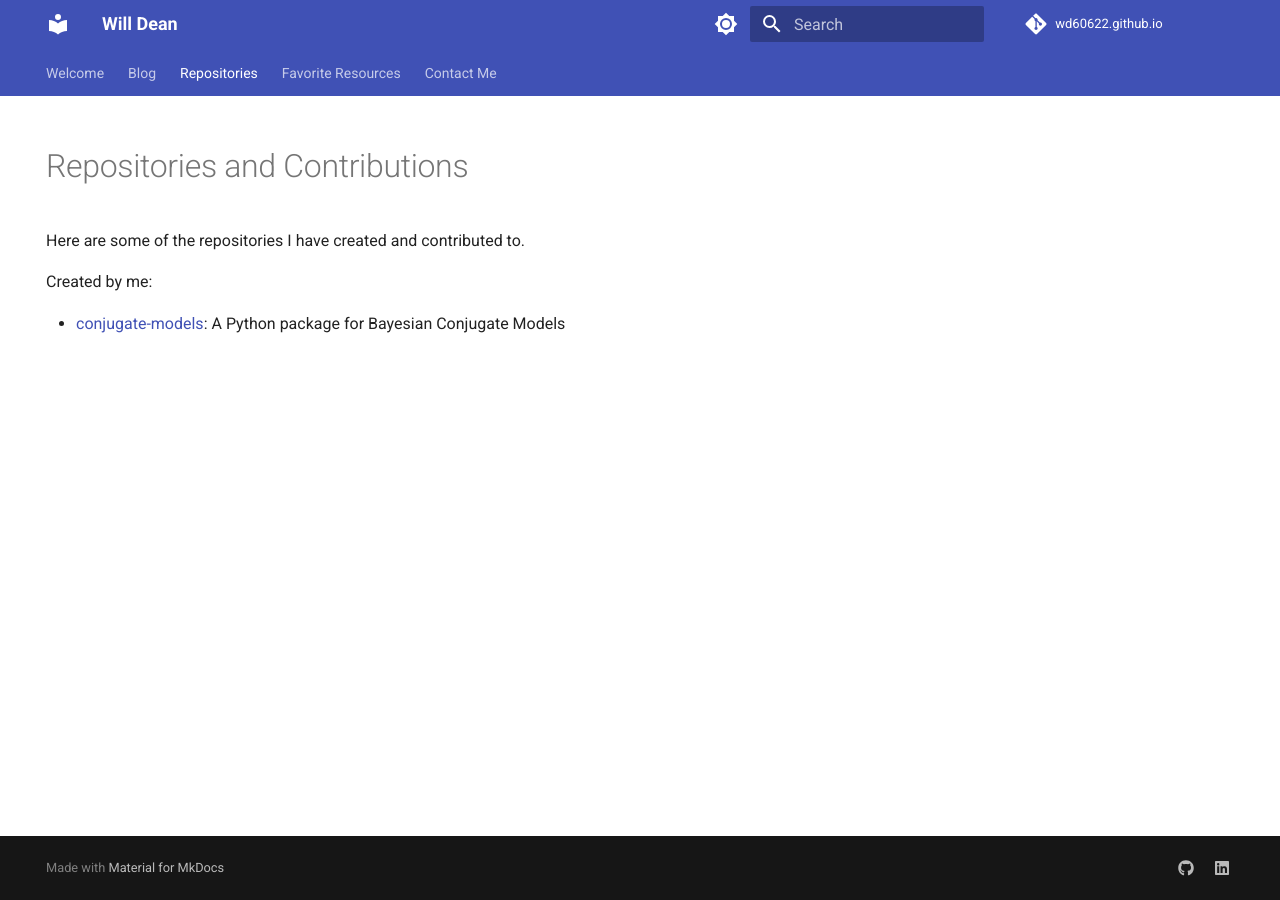
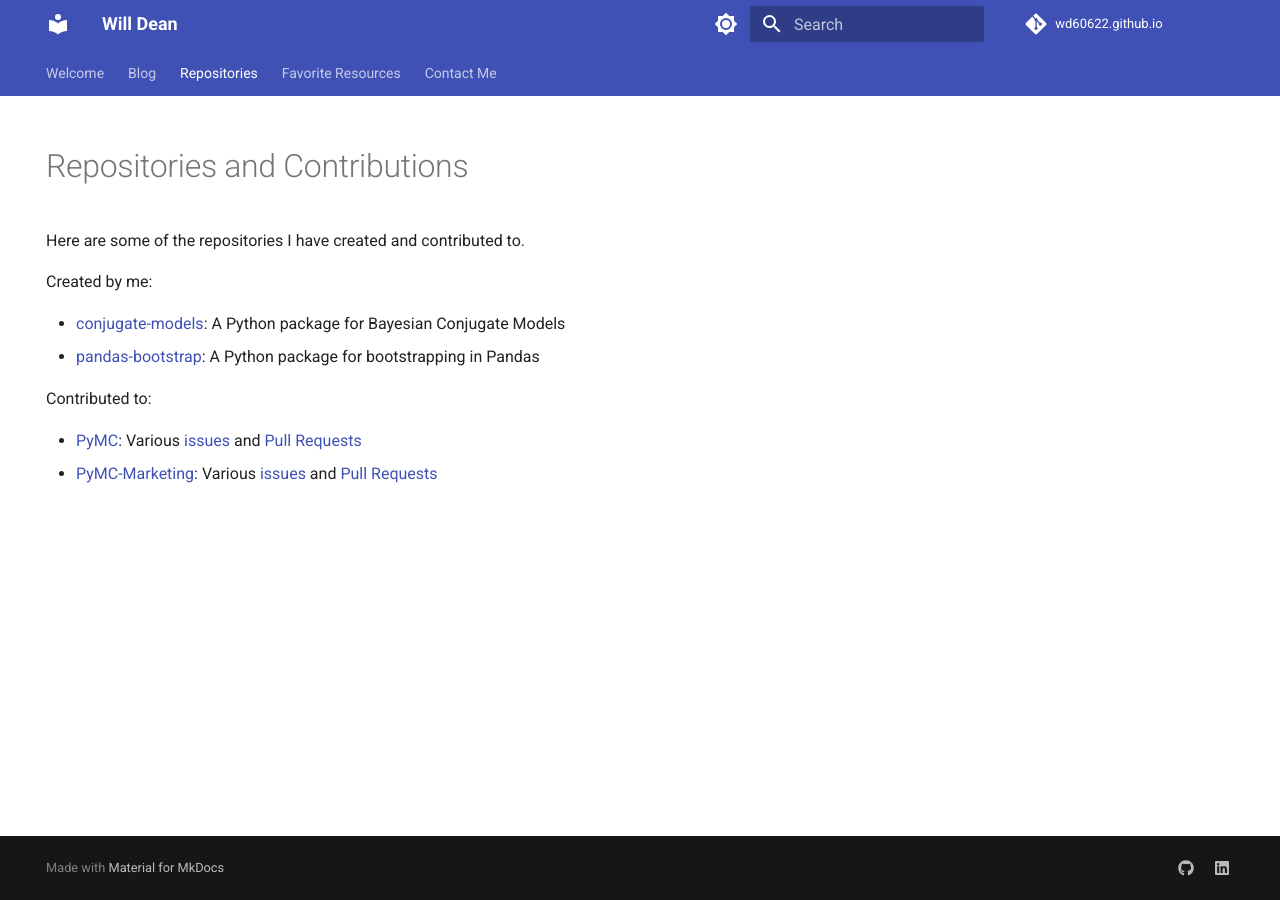
Before and after one commit to williambdean/williambdean.github.io, an MkDocs documentation site: the page built from docs/repos-and-contributions.md, in a window 1280 px wide. Built offline with MkDocs 1.6.1 and Material for MkDocs 9.7.7, drawn with Linux system fonts in a browser that asks for light colours; comment, search, counter and statistics services are not loaded.

Commit message:
another repo

```diff
--- a/docs/repos-and-contributions.md
+++ b/docs/repos-and-contributions.md
@@ -9,3 +9,9 @@ Here are some of the repositories I have created and contributed to.
 Created by me:
 
 - [conjugate-models](https://wd60622.github.io/conjugate/): A Python package for Bayesian Conjugate Models
+- [pandas-bootstrap](https://wd60622.github.io/pandas-bootstrap/): A Python package for bootstrapping in Pandas
+
+Contributed to:
+
+- [PyMC](https://github.com/pymc-devs/pymc): Various [issues](https://github.com/pymc-devs/pymc/issues?q=is%3Aissue+is%3Aclosed+author%3Awd60622) and [Pull Requests](https://github.com/pymc-devs/pymc/pulls?q=is%3Apr+is%3Aclosed+author%3Awd60622)
+- [PyMC-Marketing](https://github.com/pymc-labs/pymc-marketing): Various [issues](https://github.com/pymc-labs/pymc-marketing/issues?q=is%3Aissue+is%3Aclosed+author%3Awd60622) and [Pull Requests](https://github.com/pymc-labs/pymc-marketing/pulls?q=is%3Apr+is%3Aclosed+author%3Awd60622)
```
